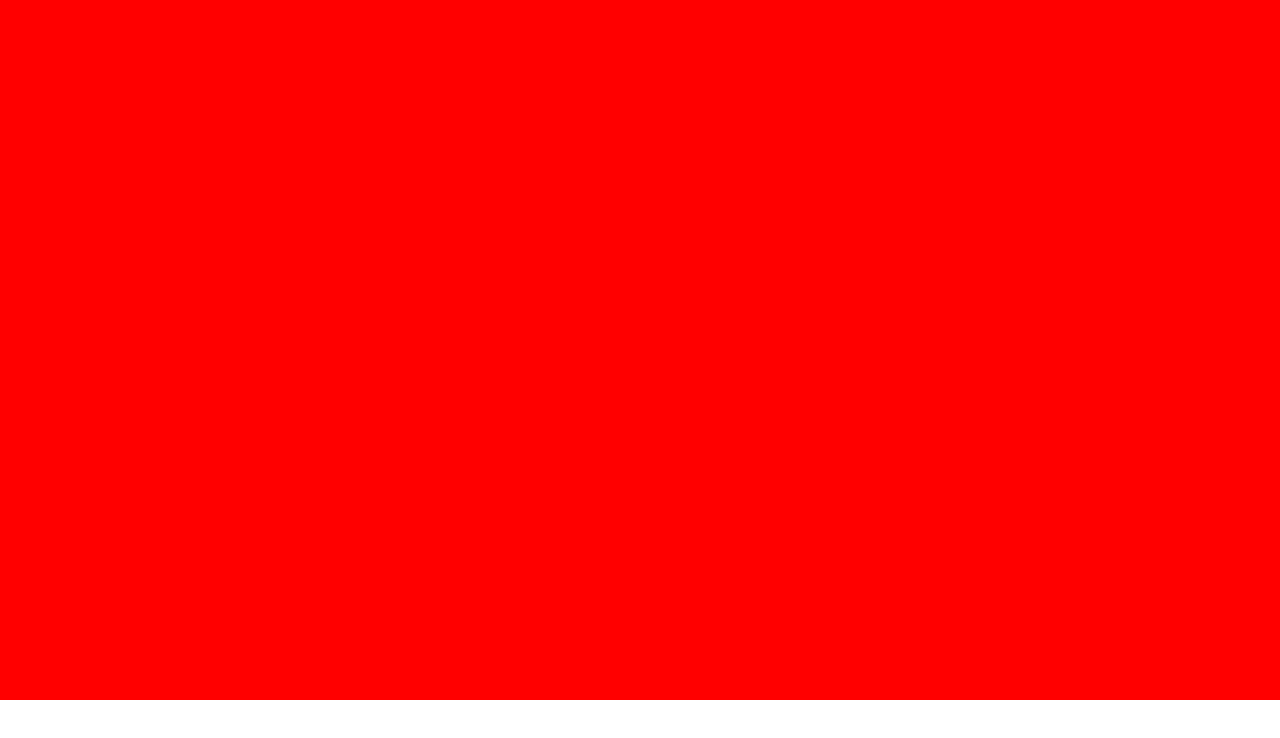
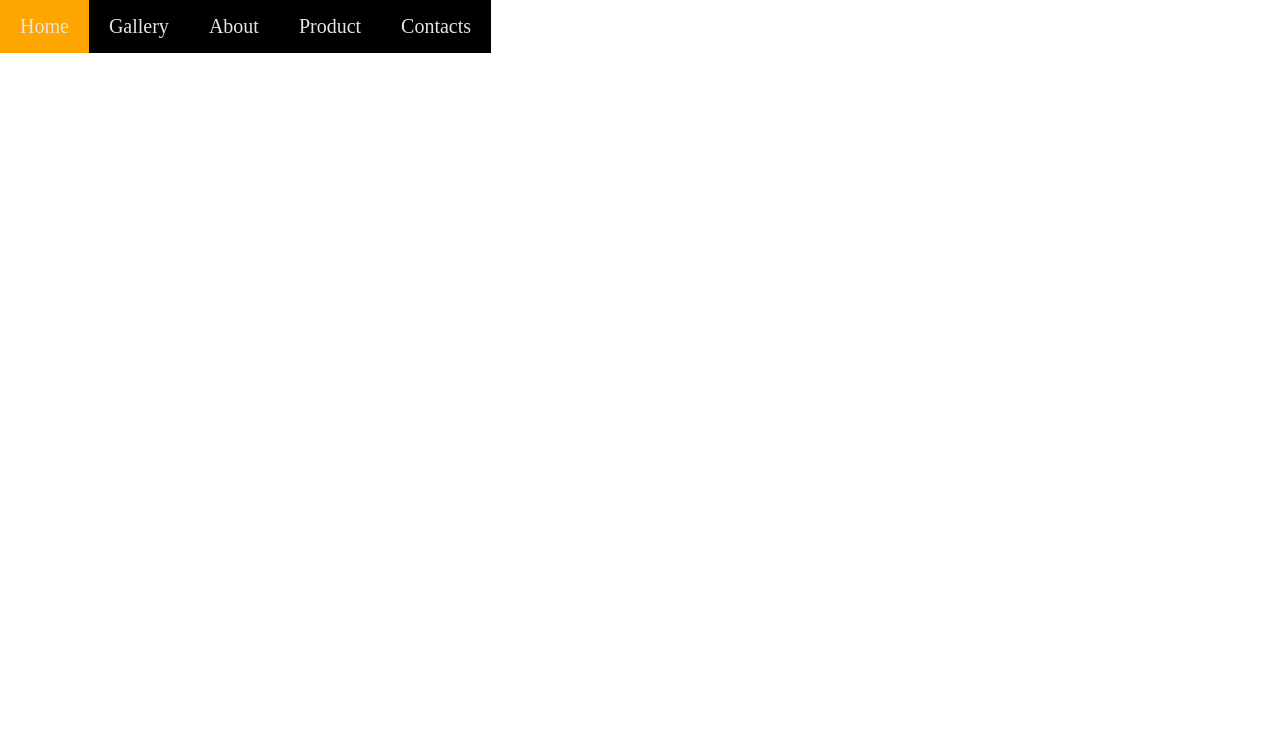
Before and after one commit to Yarkonah/Lessons, a plain HTML site: page index.html in a window 1280 px wide. Drawn offline with Linux system fonts and the light colour scheme.

Commit message:
L8 psevdo

```diff
--- a/css/style.css
+++ b/css/style.css
@@ -1,24 +1,101 @@
-*,body,html{
+*,body,html {
     margin: 0;
     padding: 0;
     box-sizing: border-box;
     text-decoration: none;
     list-style: none;
+}
     /*border: none;*/
+    /*.box{*/
+    /*    height: 700px;*/
+    /*    !*background-color: #000;*!*/
+    /*    !*background-image: url();*!*/
+    /*    !*background-size: cover;*!*/
+    /*    !*background-size: contain;*!*/
+    /*    !*background-size: 70%;*!*/
+    /*    !*background-size: 500px;*!*/
+    /*    !*background-repeat: no-repeat;*!*/
+    /*    !*background-position: center bottom;*!*/
+    /*    !*background-position: 200px 10%;*!*/
+    /*    !*background-position-x: 0 ;*!*/
+    /*    background:*/
+    /*    url("") no-repeat center right/50%,*/
+    /*    url("") no-repeat center left/30%,*/
+    /*    red;*/
+    /*}*/
+
+
 .box{
-    height: 700px;
-    /*background-color: #000;*/
-    /*background-image: url();*/
-    /*background-size: cover;*/
-    /*background-size: contain;*/
-    /*background-size: 70%;*/
-    /*background-size: 500px;*/
-    /*background-repeat: no-repeat;*/
-    /*background-position: center bottom;*/
-    /*background-position: 200px 10%;*/
-    /*background-position-x: 0 ;*/
-    background:
-    url("") no-repeat center right/50%,
-    url("") no-repeat center left/30%,
-    red;
+    width: 200px;
+    height: 200px;
+    background: #000;
+    transition: 5s ease-in-out;
 }
+
+/*.box:hover{*/
+/*    background: green;*/
+/*    width: 400px;*/
+/*    height: 400px;*/
+
+/*}*/
+
+/*.item{*/
+/*    width: 50px;*/
+/*    height: 50px;*/
+/*    background: green;*/
+/*}*/
+
+/*.box:hover .item{*/
+/*    background: red;*/
+/*}*/
+
+
+/*.box:active{*/
+/*    background: red;*/
+/*}*/
+
+/*.input:focus{*/
+/*    border: 10px solid pink;*/
+/*}*/
+
+/*.a:visited{*/
+/*    color: aqua;*/
+/*}*/
+
+.menu ul{
+    font-size: 0;
+}
+
+.menu-item{
+    display: inline-block;
+}
+
+.menu_item_link{
+    padding: 15px 20px;
+    background: #000;
+    display: block;
+    color: #E5E5E5;
+    font-size: 20px;
+    transition: .5s;
+}
+
+.menu-item:hover .menu_item_link{
+    background: orange;
+}
+
+
+/*.menu-item:first-child .menu_item_link{*/
+/*    background: red;*/
+/*}*/
+
+/*.menu-item:last-child .menu_item_link{*/
+/*    background: green;*/
+/*}*/
+
+/*.menu-item:nth-child(2n) .menu_item_link{*/
+/*    background: green;*/
+/*}*/
+
+.menu-item-link::before{
+    content: '';
+}
--- a/index.html
+++ b/index.html
@@ -6,8 +6,31 @@
     <link rel="stylesheet" href="./css/style.css">
 </head>
 <body>
-    <div class="box">
+<!--    <div class="box">-->
+<!--        <div class="item"></div>-->
+<!--    </div>-->
+<!--    <input type="text">-->
+<!--    <a href="#">Link</a>-->
 
-    </div>
+    <nav class="menu">
+        <ul>
+            <li class="menu-item">
+                <a href="#" class="menu_item_link">Home</a>
+            </li>
+            <li class="menu-item">
+                <a href="#" class="menu_item_link">Gallery</a>
+            </li>
+            <li class="menu-item">
+                <a href="#" class="menu_item_link">About</a>
+            </li>
+            <li class="menu-item">
+                <a href="#" class="menu_item_link">Product</a>
+            </li>
+            <li class="menu-item">
+                <a href="#" class="menu_item_link">Contacts</a>
+            </li>
+        </ul>
+    </nav>
+
 </body>
 </html>
```
